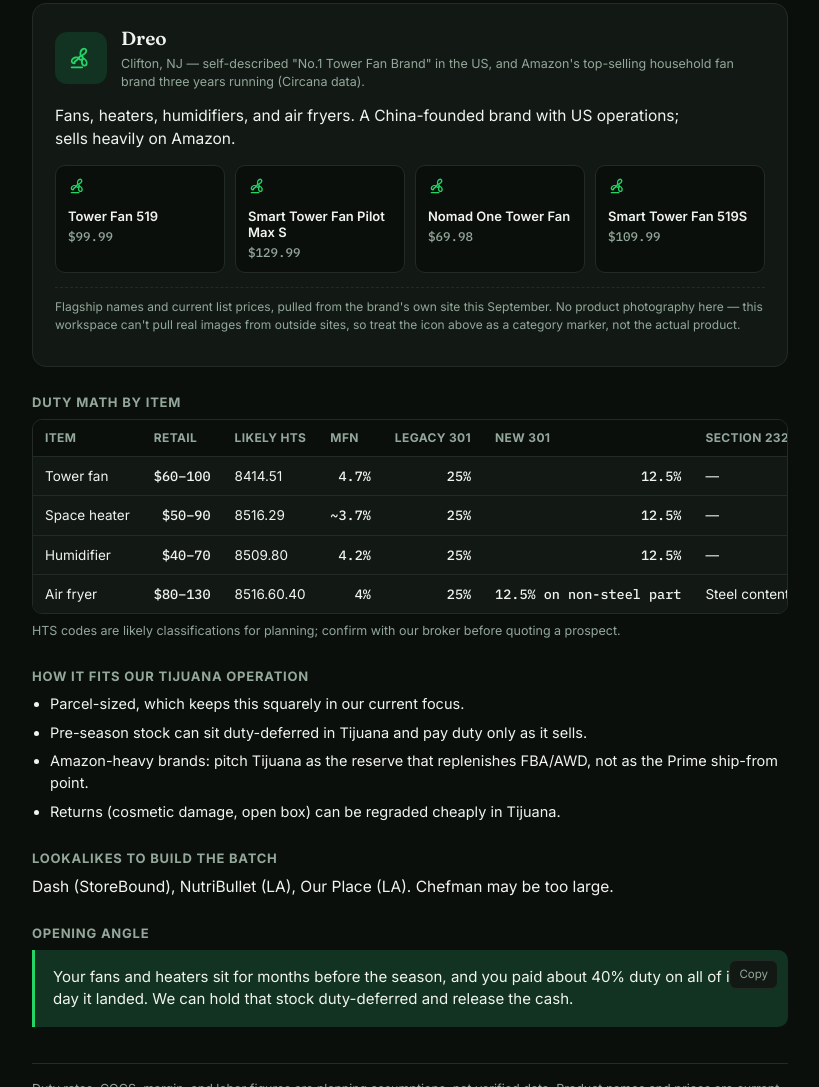
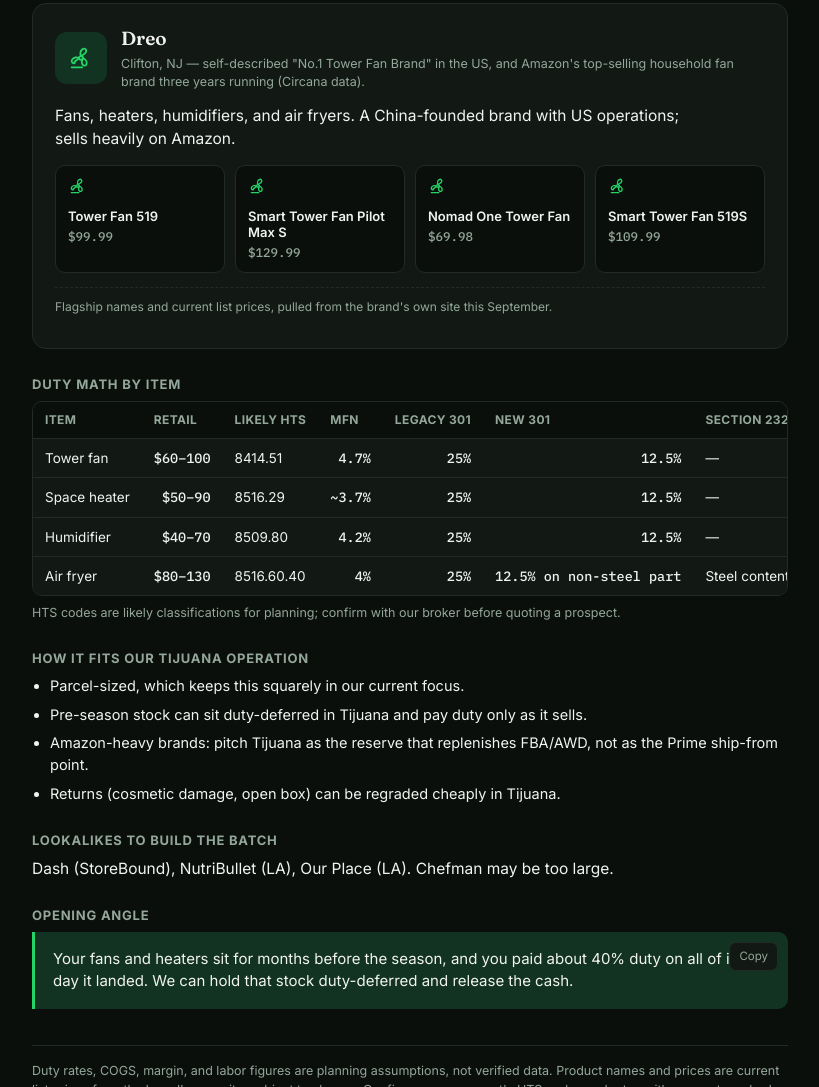
Before and after one commit to triciadanaacosta-boop/locad-mx-playbooks, a plain HTML site: page index.html in a window 1280 px wide. Shown: the part 761-1848 px from the top of the page, without its empty margins (380-1199 px from the left). Drawn offline with Linux system fonts and the light colour scheme.

Commit message:
Trim sample-brand note to just what BDMs need

```diff
--- a/index.html
+++ b/index.html
@@ -350,7 +350,7 @@
        <div class="bhead"><span class="bic">${icon(a.icon)}</span><div><div class="bname">${a.sample}</div><div class="bhq">${a.hq}</div></div></div>
        <p class="prose" style="margin-bottom:6px">${a.sampleNote}</p>
        <div class="lineup">${a.lineup.map(([n,p])=>`<div class="sku"><div class="sic">${icon(a.icon)}</div><div class="sname">${n}</div><div class="sprice">${p}</div></div>`).join("")}</div>
-       <p class="imgnote">Flagship names and current list prices, pulled from the brand's own site this September. No product photography here — this workspace can't pull real images from outside sites, so treat the icon above as a category marker, not the actual product.</p>
+       <p class="imgnote">Flagship names and current list prices, pulled from the brand's own site this September.</p>
      </div>
    </section>
 
```
